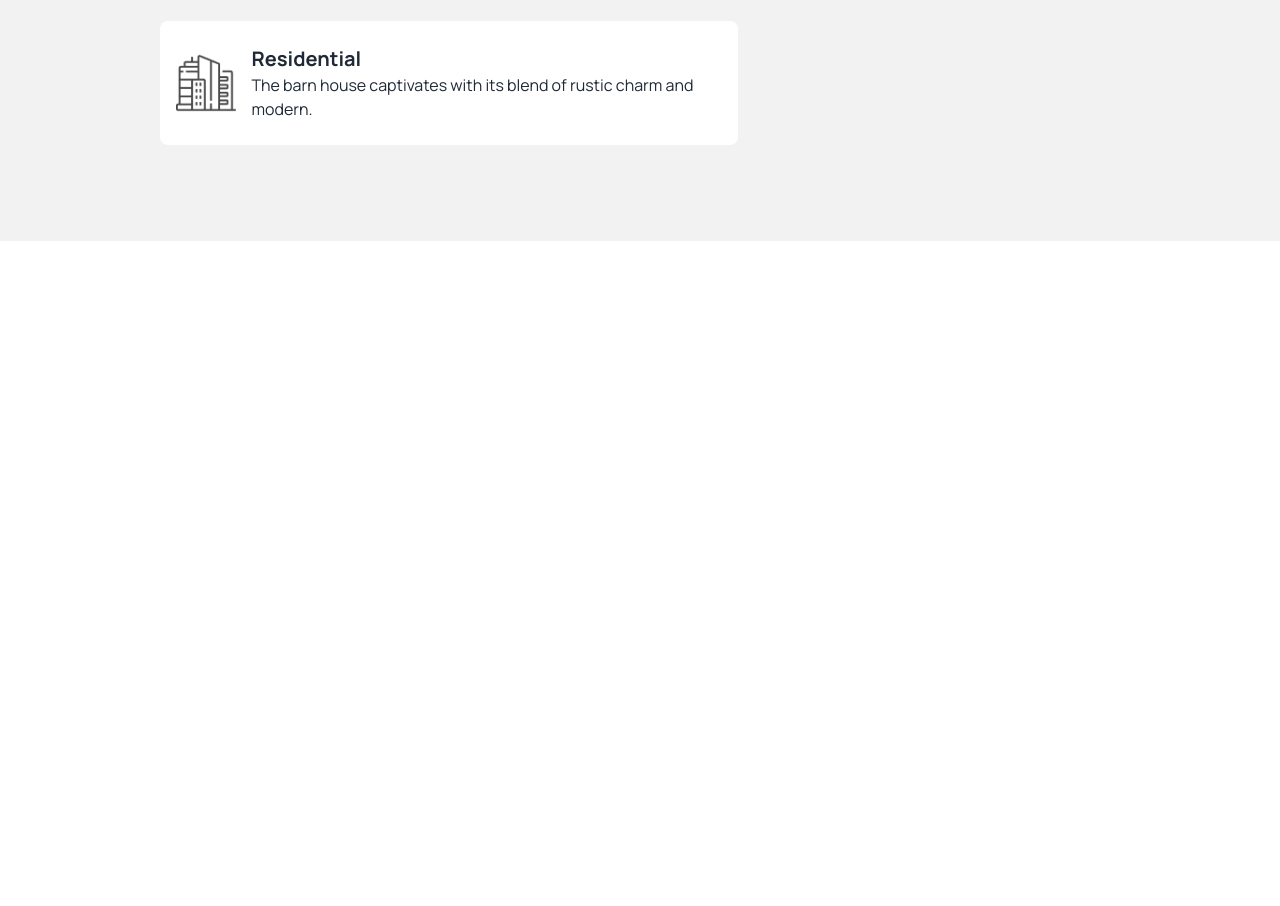
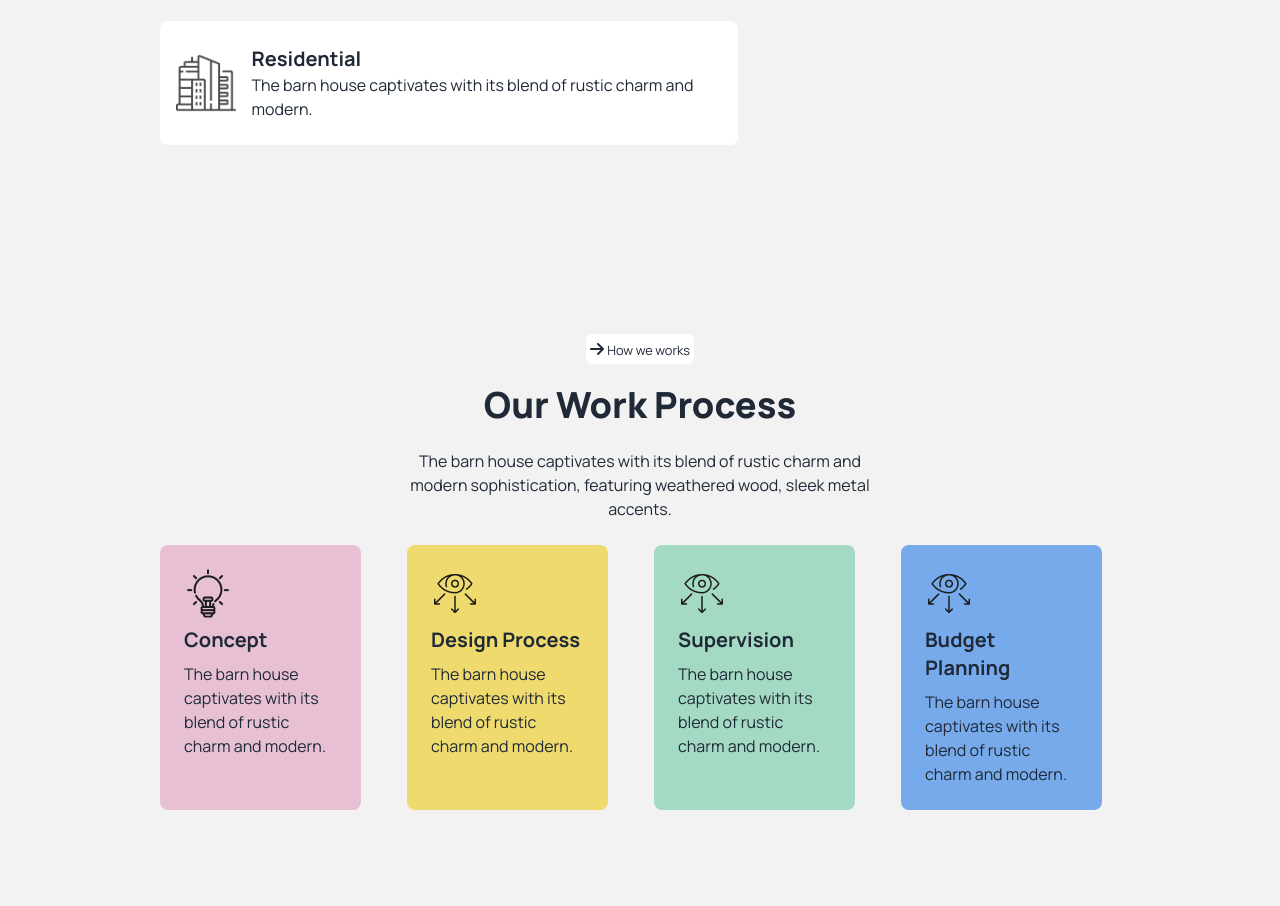
Before and after one commit to AmzadRakib/Assignment-3, a plain HTML site: page index.html in a window 1280 px wide. Shown: the part 1381-2287 px from the top of the page. Before the commit the page ends 1622 px from the top, so only its background shows below. Drawn offline with nearby package versions, Linux system fonts and the light colour scheme.

Commit message:
works process section added

```diff
--- a/index.html
+++ b/index.html
@@ -163,6 +163,47 @@
                 <img src="assets/Rectangle.png" alt="">
             </div>
         </section>
+        <!-- work process section  -->
+        <section class="lg:w-3/4 mx-auto px-4 lg:px-0 py-4 lg:py-24">
+            <div class="text-center space-y-6">
+                <span class="bg-white rounded-md p-1 mb-5 ">
+                    <i class="fa-solid fa-arrow-right"></i>
+                    <small>How we works</small>
+                </span>
+                <div class="space-y-6 lg:w-2/4 mx-auto">
+                    <h2 class="text-2xl lg:text-4xl font-extrabold">Our Work Process</h2>
+                    <p>The barn house captivates with its blend of rustic charm and modern sophistication, featuring
+                        weathered wood, sleek metal accents.</p>
+                </div>
+                <!-- work cards -->
+                <div class="grid grid-cols-1 lg:grid-cols-4 gap-7">
+                    <!-- card 1 -->
+                    <div class="text-left p-6 space-y-2 bg-[#E7C1D3] rounded-lg lg:w-11/12">
+                        <img src="assets/concept.png" alt="">
+                        <h5 class="text-xl font-bold">Concept</h5>
+                        <p>The barn house captivates with its blend of rustic charm and modern.</p>
+                    </div>
+                    <!-- card 2 -->
+                    <div class="text-left p-6 space-y-2 bg-[#EFDA6E] rounded-lg lg:w-11/12">
+                        <img src="assets/vision.png" alt="">
+                        <h5 class="text-xl font-bold">Design Process</h5>
+                        <p>The barn house captivates with its blend of rustic charm and modern.</p>
+                    </div>
+                    <!-- card 3  -->
+                    <div class="text-left p-6 space-y-2 bg-[#A4DAC3] rounded-lg lg:w-11/12">
+                        <img src="assets/vision.png" alt="">
+                        <h5 class="text-xl font-bold">Supervision</h5>
+                        <p>The barn house captivates with its blend of rustic charm and modern.</p>
+                    </div>
+                    <!-- card 4  -->
+                    <div class="text-left p-6 space-y-2 bg-[#77AAEA] rounded-lg lg:w-11/12">
+                        <img src="assets/vision.png" alt="">
+                        <h5 class="text-xl font-bold">Budget Planning</h5>
+                        <p>The barn house captivates with its blend of rustic charm and modern.</p>
+                    </div>
+                </div>
+            </div>
+        </section>
     </main>
     <!-- footer section  -->
     <footer>
```
